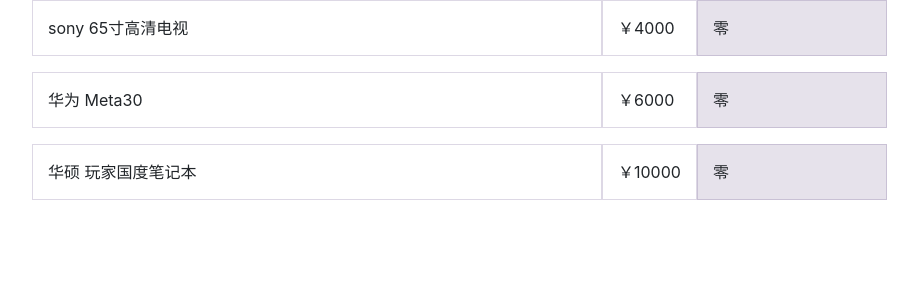
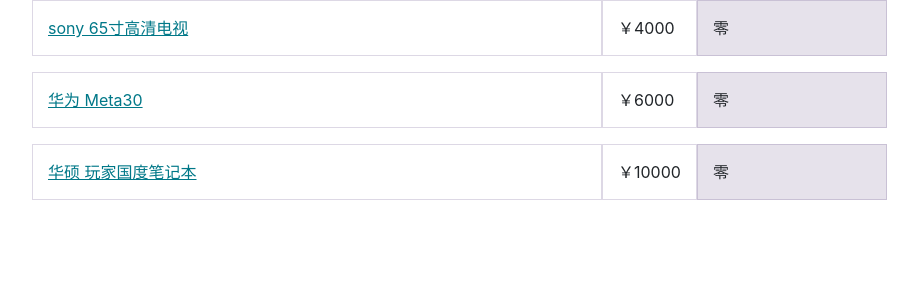
Before and after one commit to KekekeLi/react-practice, a React app: page / in a window 1280 px wide. Shown: the top 300 px of the page, without its empty margins (38-956 px from the left). Built offline with nearby package versions, Linux system fonts and the light colour scheme.

Commit message:
react中的css写法

```diff
--- a/package.json
+++ b/package.json
@@ -18,6 +18,7 @@
     "bootstrap": "^4.4.1",
     "camelcase": "^5.3.1",
     "case-sensitive-paths-webpack-plugin": "2.3.0",
+    "classnames": "^2.2.6",
     "css-loader": "3.4.2",
     "dotenv": "8.2.0",
     "dotenv-expand": "5.1.0",
--- /dev/null
+++ b/src/components/common.module.css
@@ -0,0 +1,5 @@
+.common {
+    text-indent: 2em;
+    font-weight: bold;
+    color: #008000;
+}
--- a/src/components/listItem.jsx
+++ b/src/components/listItem.jsx
@@ -1,21 +1,33 @@
 import React, { Component } from 'react';
+import style from './listItem.module.css'
+import classnames from 'classnames/bind';
+import cn from 'classnames';
 
 let count = 0
+const cls = classnames.bind(style);
 class ListItem extends Component {
+    constructor(props) {
+        super(props);
+        this.state = {}
+      }
 
-    constructor( props ) {
-        super(props)
-        this.state = {}
-    }
     manageCount() {
         return count + '个'
     }
     render() {
+        const _cn = cn({
+            'themed-grid-col-s': !count
+        })
         return (
             <div className="row mb-3">
-                <div className="col-6 themed-grid-col">{this.props.data.name}</div>
+                <div className="col-6 themed-grid-col">
+                    <span  className={cls('title','list-title')}>
+                        {this.props.data.name}
+                    </span>
+                </div>
                 <div className="col-1 themed-grid-col">￥{this.props.data.price}</div>
-                <div className={`col-2 themed-grid-col${count ? '': '-s'}`}>{count? "":<span>零</span>}</div>
+                {/* <div className={`col-2 themed-grid-col${count ? '' : '-s'}`}>{count ? "" : <span>零</span>}</div> */}
+                <div className={`col-2 themed-grid-col ` + _cn}>{count ? "" : <span>零</span>}</div>
             </div>
         );
     }
--- /dev/null
+++ b/src/components/listItem.module.css
@@ -0,0 +1,15 @@
+/* .common {
+    text-indent: 2em;
+    font-weight: bold;
+    color: #008000;
+} */
+.title {
+    composes:common from 'common.module.css';
+    color: #004000;
+    text-decoration: underline;
+    font-weight: normal;
+}
+
+.list-title {
+    color: #007888;
+}
```
Also changed, not shown: src/components/listItemFunc.jsx (+15 -4 lines).
